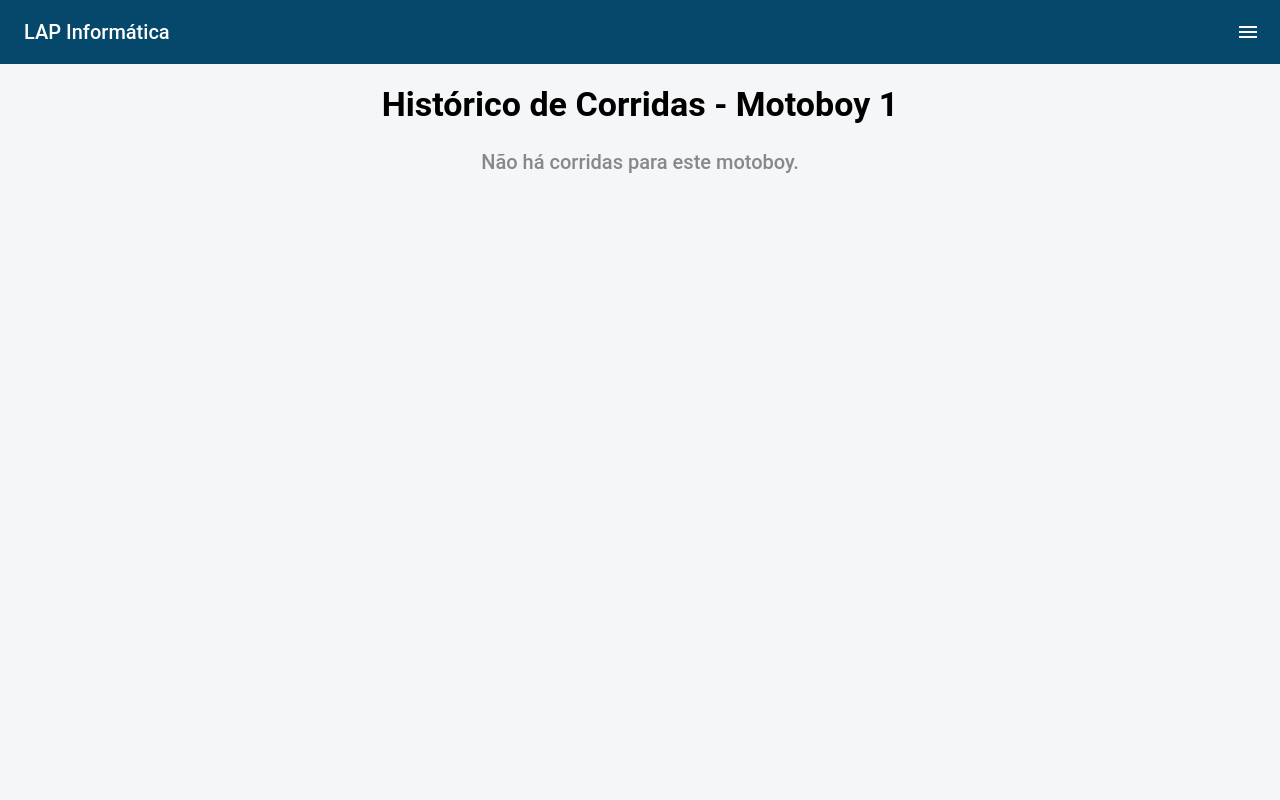
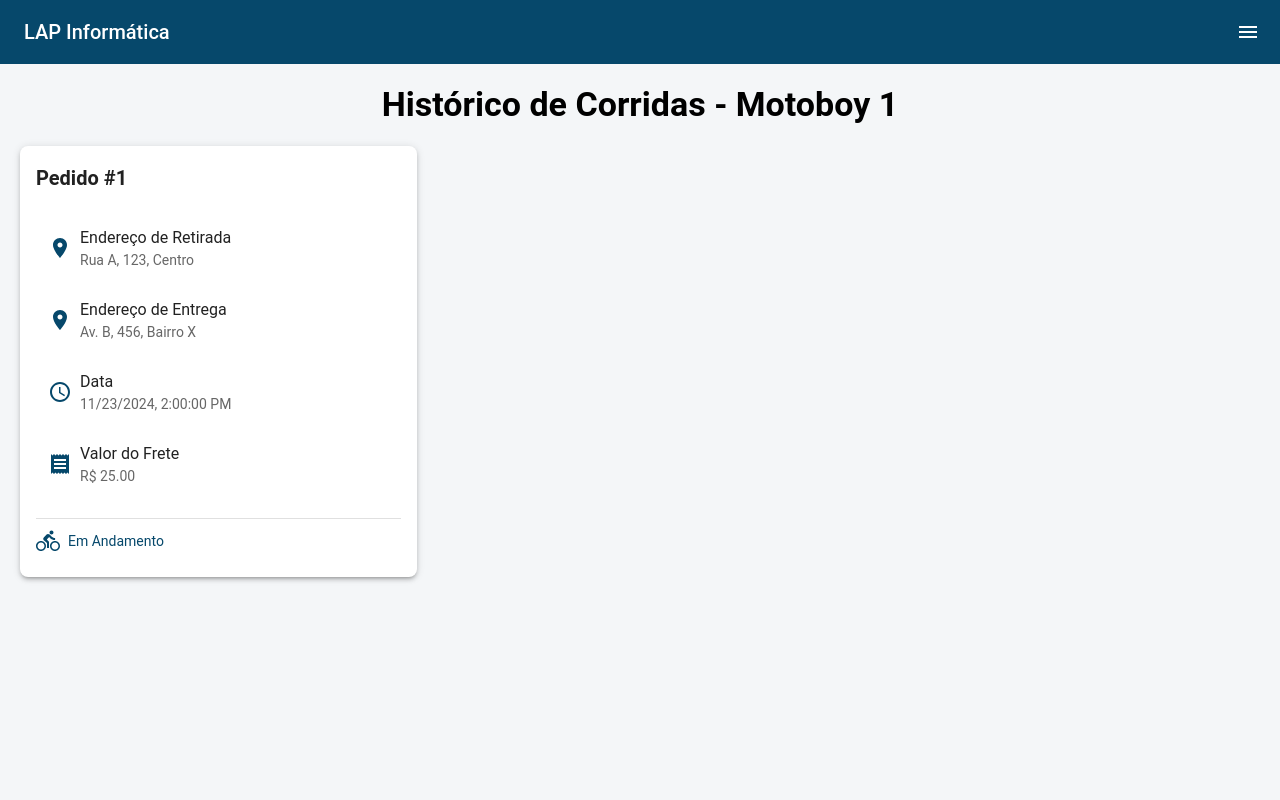
Before and after one commit to SSH-Transports/frontend, a React (Create React App) app: page /motoboy/1 in a window 1280 px wide. Shown: the top 800 px of the page. Built offline with nearby package versions, Linux system fonts and the light colour scheme.

Commit message:
:sparkles: feat: Add motoboyId to order_mock and include additional delivery entries

```diff
--- a/src/data/order.ts
+++ b/src/data/order.ts
@@ -1,6 +1,7 @@
 export const order_mock = [
     {
         id: 1,
+        motoboyId: 1,
         nomeDoProduto: "Pacote de documentos",
         enderecoColeta: {
             descricao: "Rua A, 123, Centro",
@@ -16,4 +17,76 @@ export const order_mock = [
         peso: 2.5,
         data: "2024-11-23T14:00:00",
     },
+    {
+        id: 2,
+        motoboyId: 2,
+        nomeDoProduto: "Entrega urgente",
+        enderecoColeta: {
+            descricao: "Rua C, 987, Bairro Y",
+            latitude: -23.5580,
+            longitude: -46.6377,
+        },
+        enderecoEntrega: {
+            descricao: "Av. D, 321, Bairro Z",
+            latitude: -23.5590,
+            longitude: -46.6385,
+        },
+        valor: 35.0,
+        peso: 3.5,
+        data: "2024-11-24T09:00:00",
+    },
+    {
+        id: 5,
+        motoboyId: 2,
+        nomeDoProduto: "Caixa pequena",
+        enderecoColeta: {
+            descricao: "Rua E, 456, Centro",
+            latitude: -23.5600,
+            longitude: -46.6400,
+        },
+        enderecoEntrega: {
+            descricao: "Av. F, 789, Bairro W",
+            latitude: -23.5610,
+            longitude: -46.6410,
+        },
+        valor: 20.0,
+        peso: 1.0,
+        data: "2024-11-25T10:00:00",
+    },
+    {
+        id: 4,
+        motoboyId: 2,
+        nomeDoProduto: "Pacote médio",
+        enderecoColeta: {
+            descricao: "Rua G, 654, Bairro V",
+            latitude: -23.5620,
+            longitude: -46.6420,
+        },
+        enderecoEntrega: {
+            descricao: "Av. H, 123, Bairro U",
+            latitude: -23.5630,
+            longitude: -46.6430,
+        },
+        valor: 30.0,
+        peso: 2.0,
+        data: "2024-11-26T11:00:00",
+    },
+    {
+        id: 3,
+        motoboyId: 2,
+        nomeDoProduto: "Documentos importantes",
+        enderecoColeta: {
+            descricao: "Rua I, 321, Bairro T",
+            latitude: -23.5640,
+            longitude: -46.6440,
+        },
+        enderecoEntrega: {
+            descricao: "Av. J, 456, Bairro S",
+            latitude: -23.5650,
+            longitude: -46.6450,
+        },
+        valor: 40.0,
+        peso: 1.5,
+        data: "2024-11-27T12:00:00",
+    },
 ];
```
